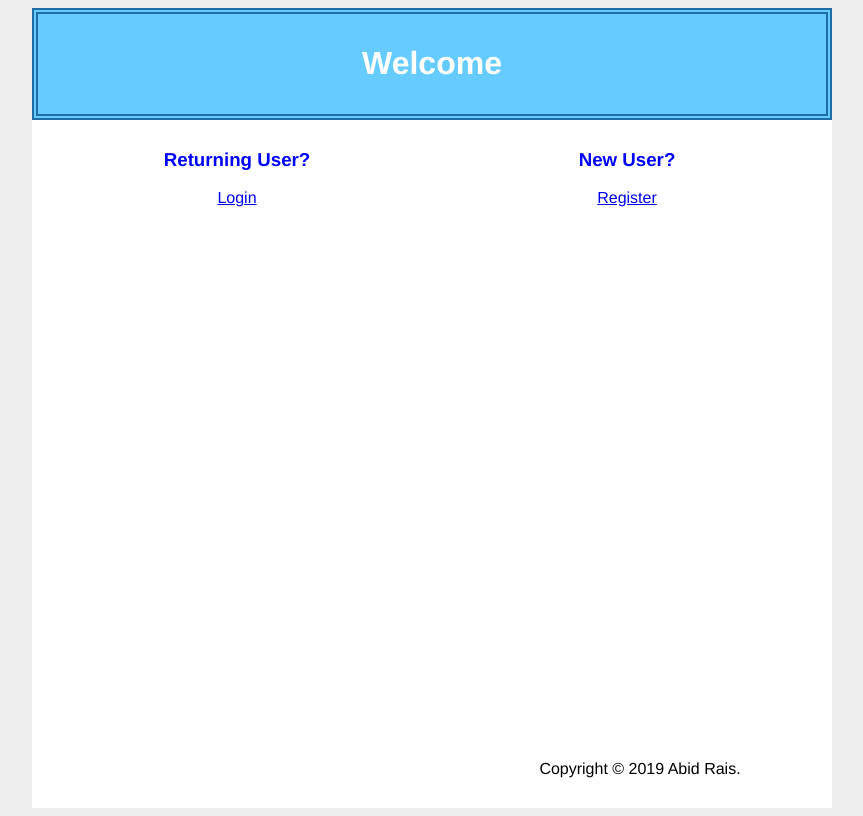
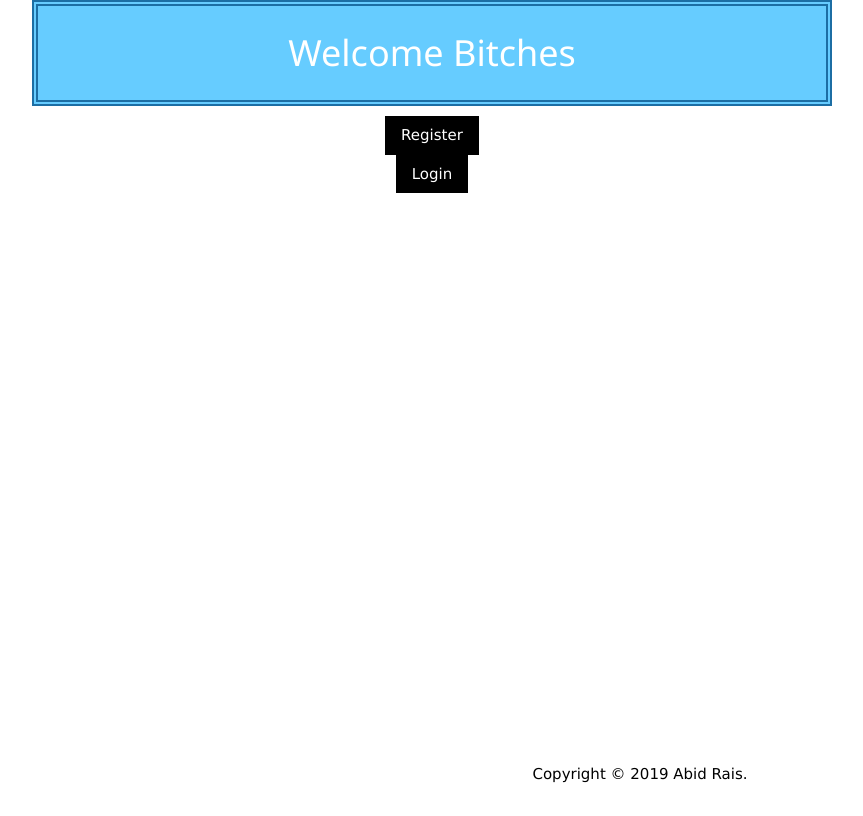
Before and after one commit to Abid-Rais/finstaGram, a Flask app: page / in a window 1280 px wide; the page is wider, and only the part inside the window is pictured. Shown: that part, without its empty margins (208-1071 px from the left). After the commit the page ends 783 px from the top of that part, so only its background shows below. Run offline with Flask 2, Linux system fonts and the light colour scheme.

Commit message:
Update 11/25

```diff
--- a/app.py
+++ b/app.py
@@ -34,7 +34,7 @@
     hashed_password = hashlib.sha256(password.encode('utf-8')).hexdigest()
 
     cursor = conn.cursor()
-    query = 'SELECT * FROM user WHERE username = %s and password = %s'
+    query = 'SELECT * FROM Person WHERE username = %s and password = %s'
     cursor.execute(query, (username, password))
     data = cursor.fetchone()
     cursor.close()
@@ -44,24 +44,27 @@
         return redirect(url_for('home'))
     else:
         error = 'Invalid login or username'
-        return render_template('login.html', error=error)
+        return render_template('index.html', error=error)
 
 @app.route('/registerAuth', methods=['GET', 'POST'])
 def registerAuth():
     username = request.form['username']
     password = request.form['password']
+    firstName = request.form['firstName']
+    lastName = request.form['lastName']
+    bio = request.form['bio']
 
     cursor = conn.cursor()
-    query = 'SELECT * FROM user WHERE username = %s'
-    cursor.execute(query, (username))
+    query = 'SELECT * FROM Person WHERE username = %s'
+    cursor.execute(query, username)
     data = cursor.fetchone()
     error = None
     if(data):
         error = "This user already exists"
-        return render_template('register.html', error = error)
+        return render_template('index.html', error = error)
     else:
-        ins = 'INSERT INTO user VALUES(%s, %s)'
-        cursor.execute(ins, (username, password))
+        ins = 'INSERT INTO Person VALUES(%s, %s, %s, %s, %s)'
+        cursor.execute(ins, (username, password, firstName, lastName, bio))
         conn.commit()
         cursor.close()
         return render_template('index.html')
@@ -71,7 +74,7 @@
 def home():
     user = session['username']
     cursor = conn.cursor();
-    query = 'SELECT ts, blog_post FROM blog WHERE username = %s ORDER BY ts DESC'
+    query = 'SELECT photoPoster, postingdate, caption FROM Photo WHERE photoPoster = %s ORDER BY postingDate DESC'
     cursor.execute(query, (user))
     data = cursor.fetchall()
     cursor.close()
@@ -93,6 +96,12 @@
     conn.commit()
     cursor.close()
     return redirect(url_for('home'))
+
+@app.route('/friend_groups')
+def friend_groups():
+    cursor = conn.cursor();
+
+
 
 @app.route('/select_blogger')
 def select_blogger():
--- a/templates/index.html
+++ b/templates/index.html
@@ -3,28 +3,74 @@
     <head>
         <title>finstaGram</title>
         <link rel="stylesheet" href="{{ url_for('static', filename='style.css') }}">
+        <link rel="stylesheet" href="https://www.w3schools.com/w3css/4/w3.css">
     </head>
 
     <body>
-        <div id="container">
+        <body id="container">
             <div id="header">
-                <h1>Welcome</h1>
-            </div>
-            <div id = "content">
-                <div id = "login">
-                    <h3>Returning User? <br></h3>
-                    <a href="/login">Login</a>
+                    <h1>Welcome Bitches</h1>
                 </div>
-                <div id = "register">
-                    <h3>New User? <br></h3>
-                    <a href="/register">Register</a>
+            <div id="content">
+                <div class="w3-container">
+                    <button onclick="document.getElementById('id01').style.display='block'" class="w3-button w3-black">Register</button>
+
+                    <div id="id01" class="w3-modal">
+                        <div class="w3-modal-content w3-card-4">
+                            <header class="w3-container w3-teal">
+                                <span onclick="document.getElementById('id01').style.display='none'"
+                                      class="w3-button w3-display-topright">&times;</span>
+                                <h2>Register</h2>
+                                <h3>Register now to be connected to millions of users worldwide!</h3>
+                            </header>
+                            <div class="w3-container">
+                                <form action="/registerAuth" method="POST">
+                                    <input type="text" name = "username" placeholder="Username" required/> </br>
+                                    <input type="password" name = "password" placeholder="Password" required/> </br>
+                                    <input type="text" name = "firstName" placeholder="First Name" required/> </br>
+                                    <input type="text" name = "lastName" placeholder="Last Name" required/> </br>
+                                    <input type="text" name = "bio" placeholder="Bio" required≈/> </br>
+                                    <input type="submit" value = Register />
+                                    {% if error %}
+                                        <p class="error"><strong>Error:</strong> {{error}}</p>
+                                    {% endif %}
+                                </form>
+                                <a href="/">Go back</a>
+                            </div>
+                        </div>
+                    </div>
+                </div>
+
+
+                <div class="w3-container">
+                    <button onclick="document.getElementById('id02').style.display='block'" class="w3-button w3-black">Login</button>
+
+                    <div id="id02" class="w3-modal">
+                        <div class="w3-modal-content w3-card-4">
+                            <header class="w3-container w3-teal">
+                                <span onclick="document.getElementById('id02').style.display='none'"
+                                      class="w3-button w3-display-topright">&times;</span>
+                                <h2>Login</h2>
+                            </header>
+                            <div class="w3-container">
+                                <form action="/loginAuth" method="POST">
+                                    <input type="text" name = "username" placeholder="username" required/> </br>
+                                    <input type="password" name = "password" placeholder="password" required/></br>
+                                    <input type="submit" value = Login />
+                                    {% if error %}
+                                        <p class="error"><strong>Error:</strong> {{error}}</p>
+                                    {% endif %}
+                                </form>
+                                <a href="/">Go back</a>
+                            </div>
+                        </div>
+                    </div>
                 </div>
             </div>
             <footer id = "footer">
-                Copyright &copy; 2019 Abid Rais.
-            </footer>
-        </div>
-
+                    Copyright &copy; 2019 Abid Rais.
+                </footer>
+        </body>
     </body>
 
     </html>
```
Also changed, not shown: templates/home.html (+32 -5 lines), 1 other file.
